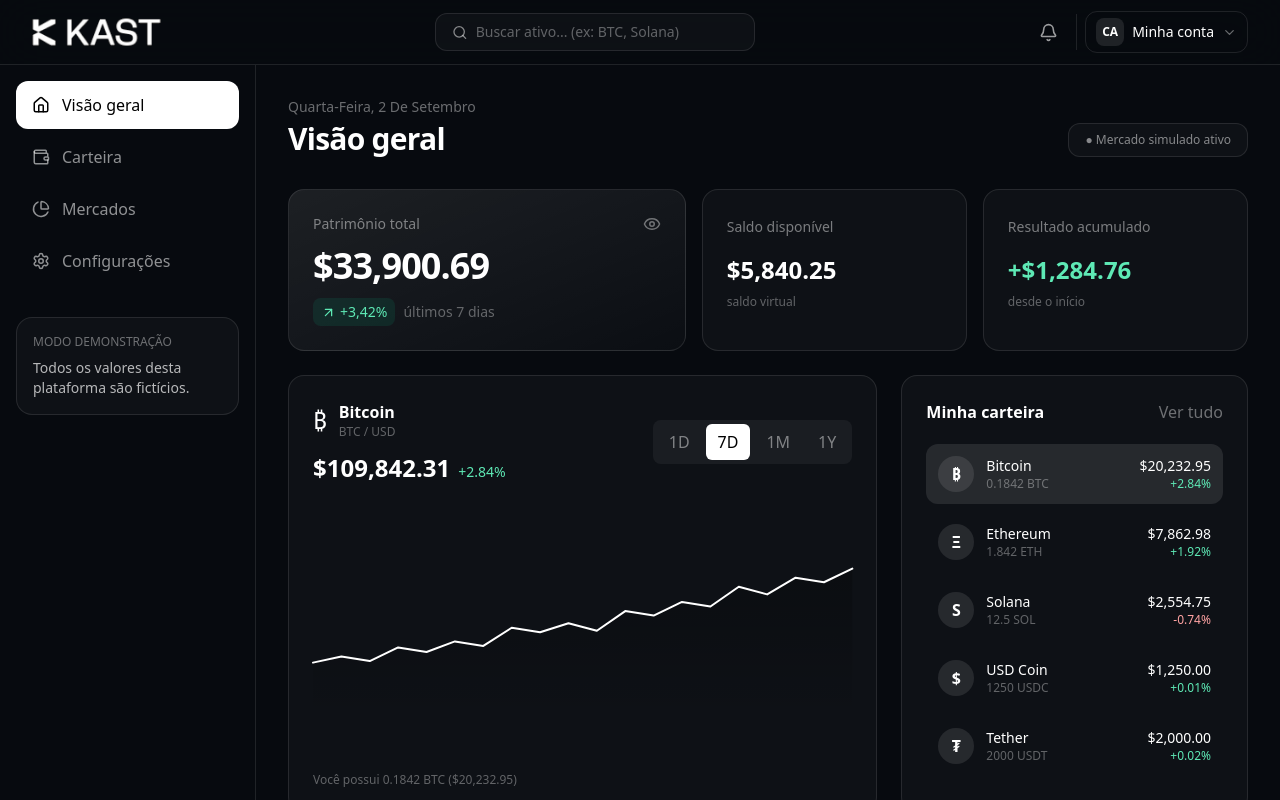
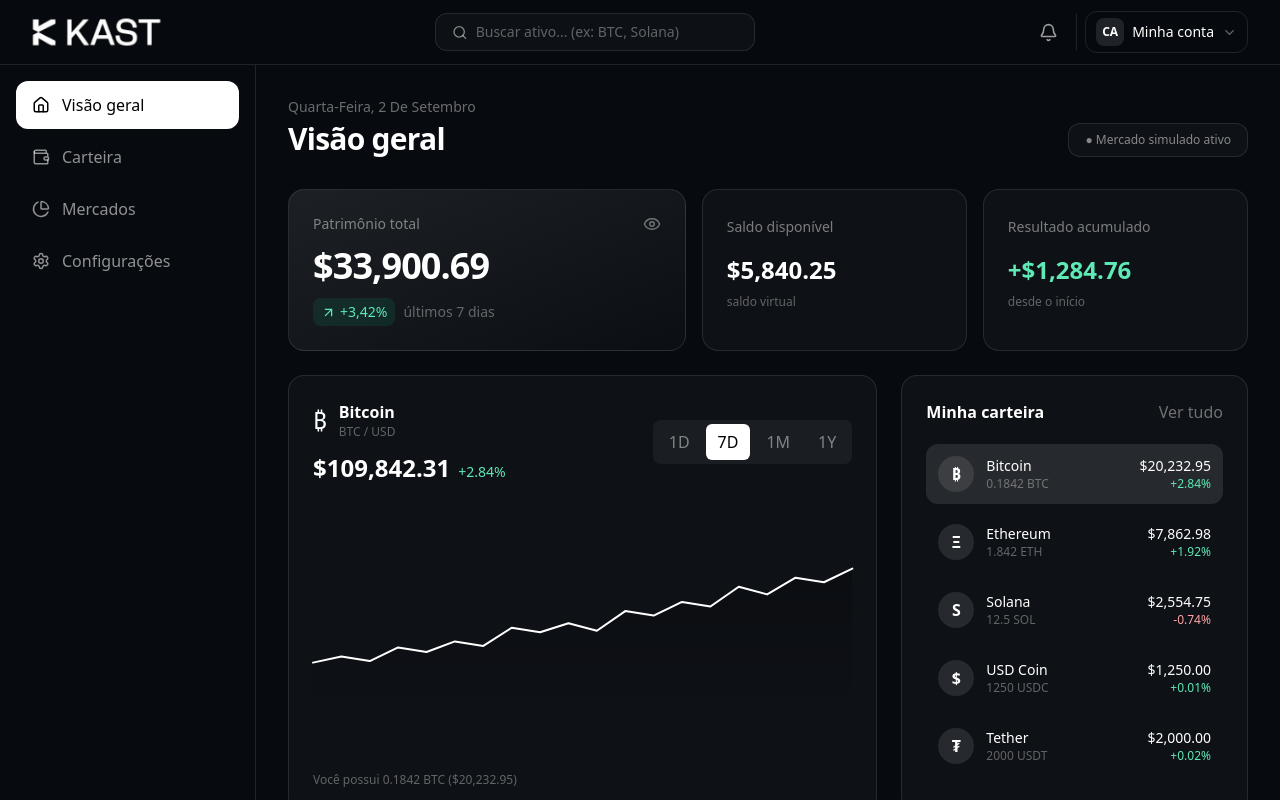
Before and after one commit to Cristianoalves226/dashboard-criptomoeda, a React (Vite) app: page / in a window 1280 px wide. Shown: the top 800 px of the page. Built offline with nearby package versions, Linux system fonts and the light colour scheme.

Commit message:
style: remove demo mode notice from sidebar

```diff
--- a/src/components/Sidebar.tsx
+++ b/src/components/Sidebar.tsx
@@ -33,10 +33,6 @@
           </button>
         ))}
       </nav>
-      <div className="mt-8 rounded-2xl border border-white/10 bg-white/[0.03] p-4">
-        <p className="text-xs text-white/40">MODO DEMONSTRAÇÃO</p>
-        <p className="mt-2 text-sm text-white/70">Todos os valores desta plataforma são fictícios.</p>
-      </div>
     </aside>
   );
 }
```
